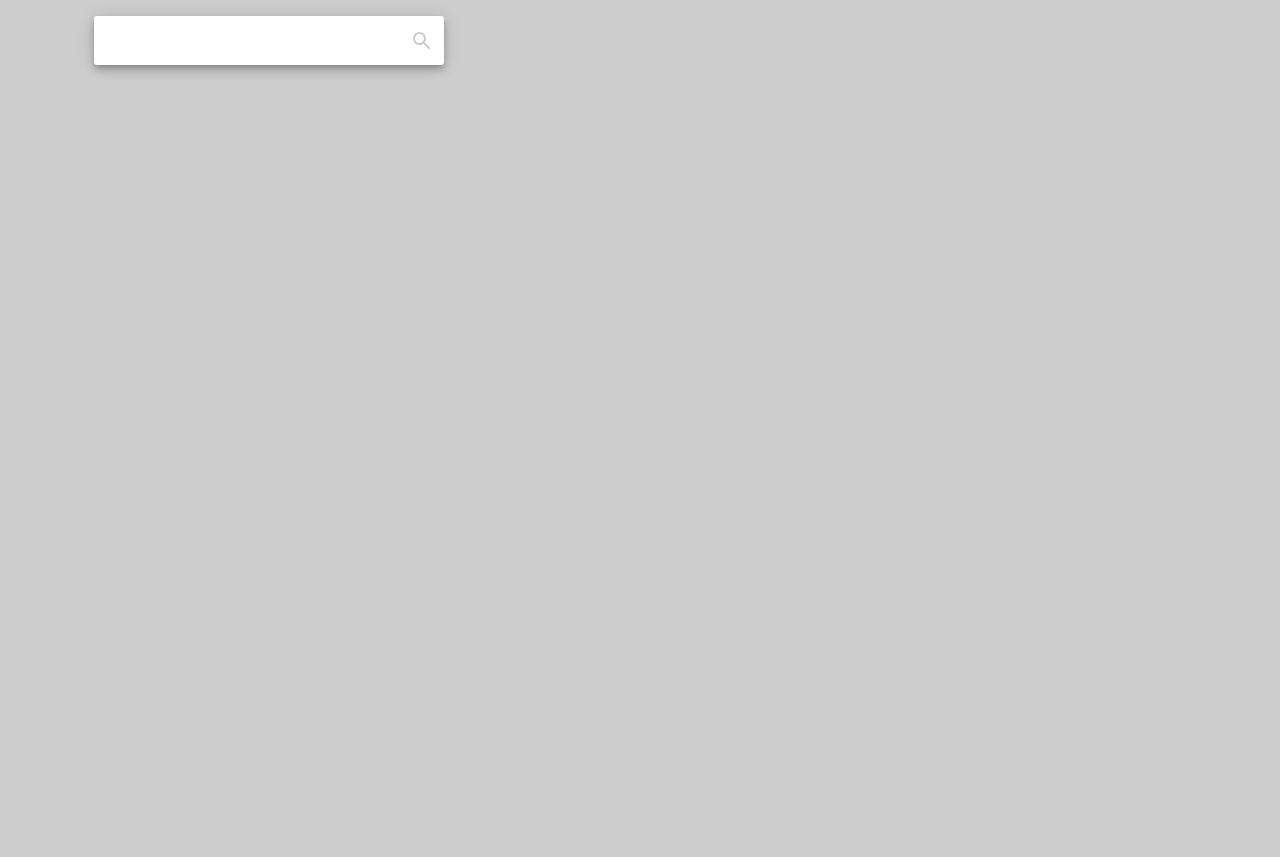
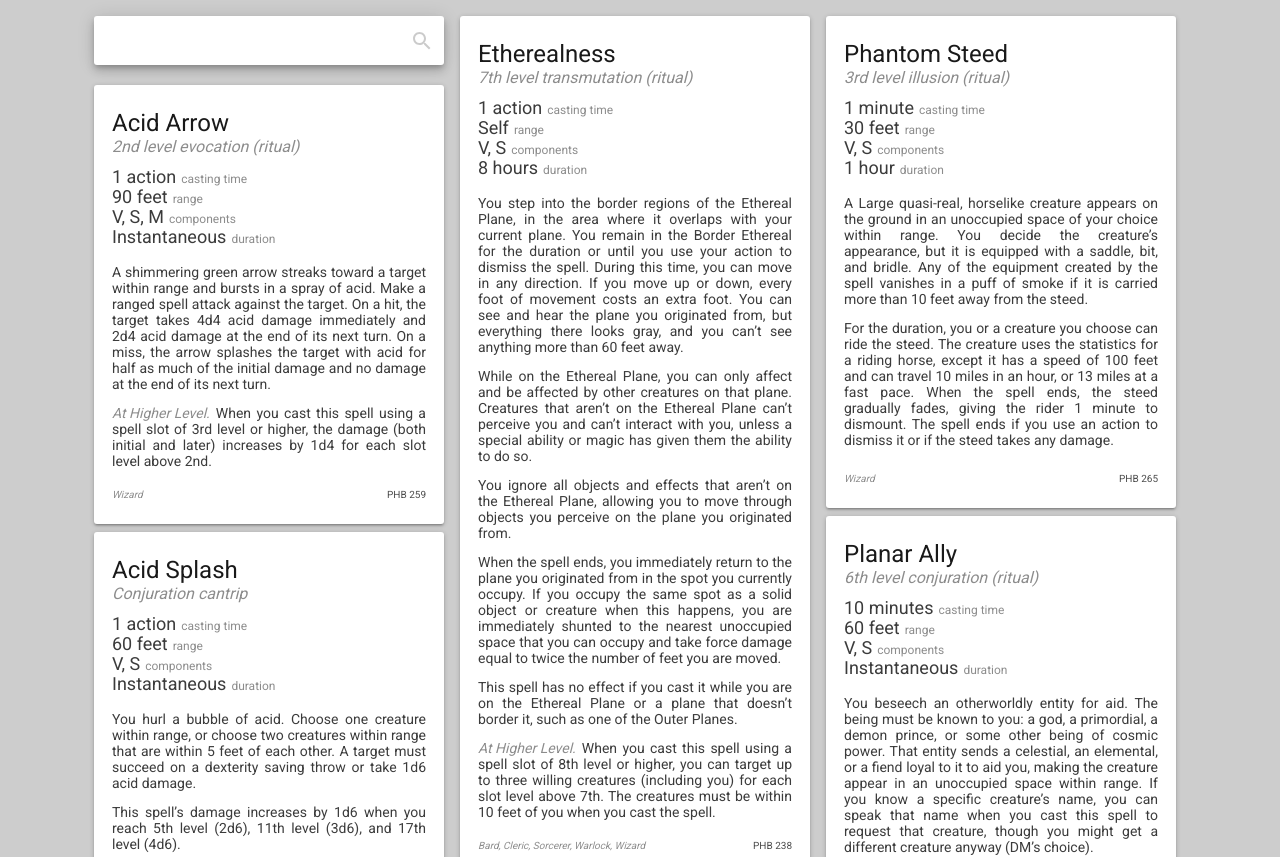
Before and after one commit to evancarrhall/5e-spells, a Vue app: page / in a window 1280 px wide. Shown: the top 857 px of the page. Before the commit the page ends 800 px from the top, so only its background shows below. Built offline with nearby package versions, Linux system fonts and the light colour scheme.

Commit message:
performance testing

```diff
--- a/src/App.vue
+++ b/src/App.vue
@@ -11,12 +11,12 @@
         :helpText="'druid third... 6th... light...'"
         :onInput="handleInput"
       />
-      <!-- <SpellCard
+      <SpellCard
         class="spell"
         v-for="spell of spellList" :key="spell.name"
         v-show="spell.isVisible"
         :spell="spell"
-      /> -->
+      />
     </div>
   </div>
 </template>
```
